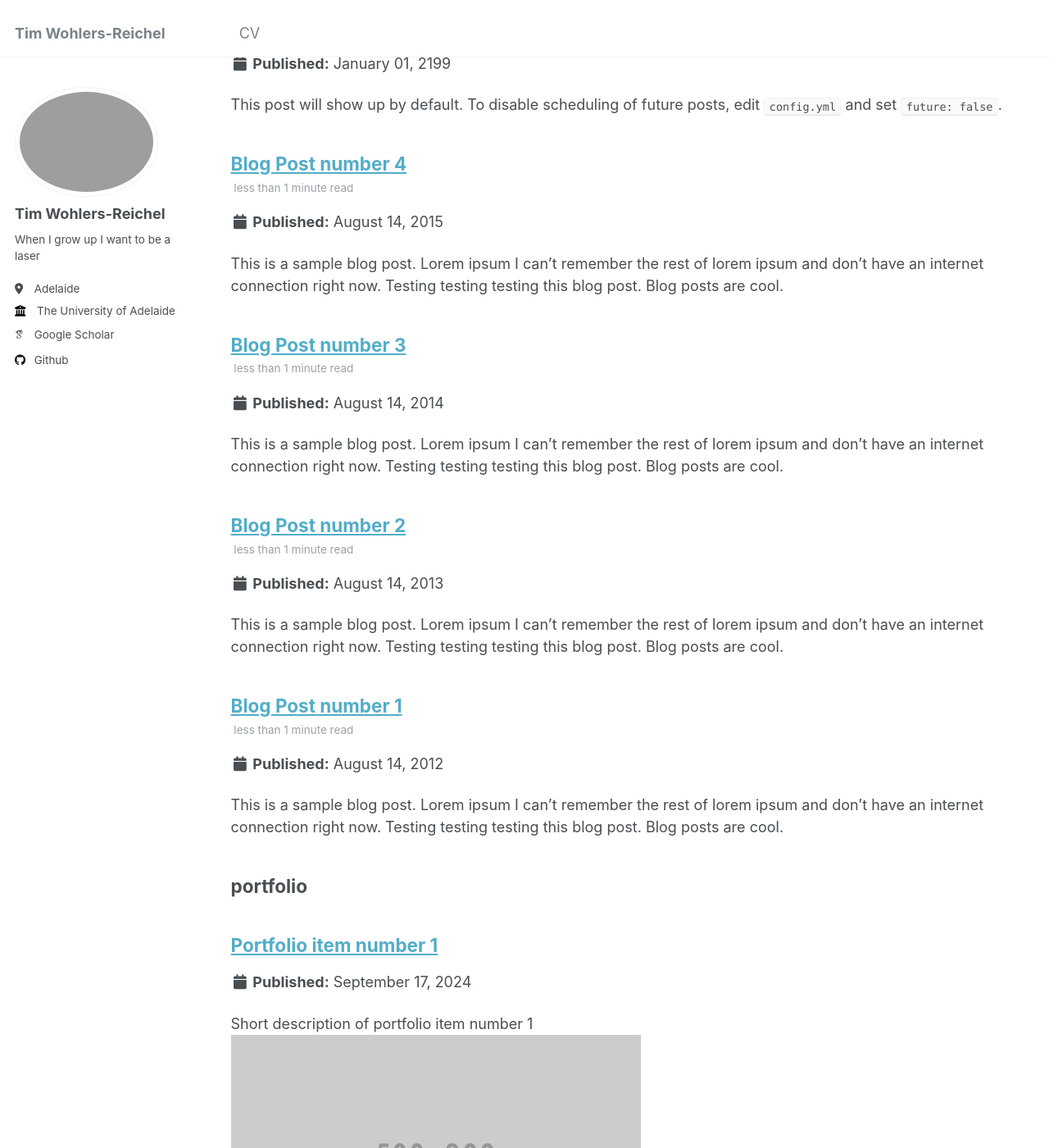
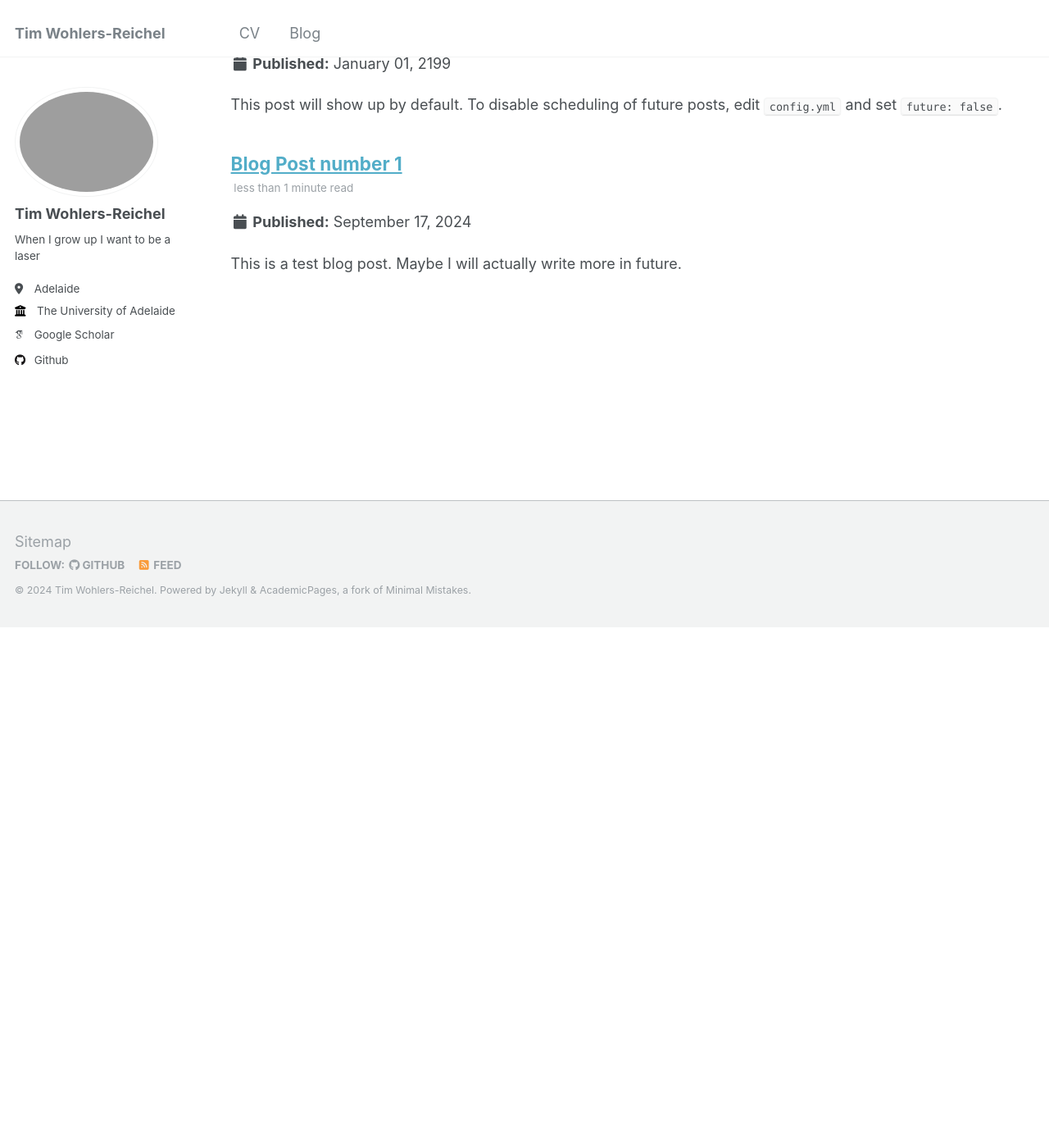
Before and after one commit to timfwr/timfwr.github.io, a Jekyll site: the page built from _pages/sitemap.md, in a window 1280 px wide and 1400 px high, scrolled down 1770 px. Shown: the whole window at 82% size. Built offline with Jekyll 4.4.1, drawn with Linux system fonts in a browser that asks for light colours; some web fonts are replaced; after the commit the page ends 2536 px from its top, so only the background shows below that; some of the changed text lies outside the part shown.

Commit message:
update to the sitemap
random updates, trying to clean up the sitemap

```diff
--- a/_data/navigation.yml
+++ b/_data/navigation.yml
@@ -7,3 +7,5 @@
 main:
   - title: "CV"
     url: /cv/
+  - title: "Blog"
+    url: /posts/
--- a/_pages/sitemap.md
+++ b/_pages/sitemap.md
@@ -20,18 +20,3 @@ A list of all the posts and pages found on the site. For you robots out there is
 {% endfor %}
 
 {% capture written_label %}'None'{% endcapture %}
-
-{% for collection in site.collections %}
-{% unless collection.output == false or collection.label == "posts" %}
-  {% capture label %}{{ collection.label }}{% endcapture %}
-  {% if label != written_label %}
-  <h2>{{ label }}</h2>
-  {% capture written_label %}{{ label }}{% endcapture %}
-  {% endif %}
-{% endunless %}
-{% for post in collection.docs %}
-  {% unless collection.output == false or collection.label == "posts" %}
-  {% include archive-single.html %}
-  {% endunless %}
-{% endfor %}
-{% endfor %}
--- a/_posts/2012-08-14-blog-post-1.md
+++ /dev/null
@@ -1,20 +0,0 @@
----
-title: 'Blog Post number 1'
-date: 2012-08-14
-permalink: /posts/2012/08/blog-post-1/
-tags:
-  - cool posts
-  - category1
-  - category2
----
-
-This is a sample blog post. Lorem ipsum I can't remember the rest of lorem ipsum and don't have an internet connection right now. Testing testing testing this blog post. Blog posts are cool.
-
-Headings are cool
-======
-
-You can have many headings
-======
-
-Aren't headings cool?
-------
--- a/_posts/2013-08-14-blog-post-2.md
+++ /dev/null
@@ -1,20 +0,0 @@
----
-title: 'Blog Post number 2'
-date: 2013-08-14
-permalink: /posts/2013/08/blog-post-2/
-tags:
-  - cool posts
-  - category1
-  - category2
----
-
-This is a sample blog post. Lorem ipsum I can't remember the rest of lorem ipsum and don't have an internet connection right now. Testing testing testing this blog post. Blog posts are cool.
-
-Headings are cool
-======
-
-You can have many headings
-======
-
-Aren't headings cool?
-------
--- a/_posts/2014-08-14-blog-post-3.md
+++ /dev/null
@@ -1,20 +0,0 @@
----
-title: 'Blog Post number 3'
-date: 2014-08-14
-permalink: /posts/2014/08/blog-post-3/
-tags:
-  - cool posts
-  - category1
-  - category2
----
-
-This is a sample blog post. Lorem ipsum I can't remember the rest of lorem ipsum and don't have an internet connection right now. Testing testing testing this blog post. Blog posts are cool.
-
-Headings are cool
-======
-
-You can have many headings
-======
-
-Aren't headings cool?
-------
--- /dev/null
+++ b/_posts/2024-09-17-blog-post-1.md
@@ -0,0 +1,9 @@
+---
+title: 'Blog Post number 1'
+date: 2024-09-17
+permalink: /posts/2024/09/blog-post-1/
+tags:
+  - blog
+---
+
+This is a test blog post. Maybe I will actually write more in future.
```
Also changed, not shown: _pages/about.md (+1 -1 lines), _posts/2015-08-14-blog-post-4.md (deleted, +0 -20 lines).
